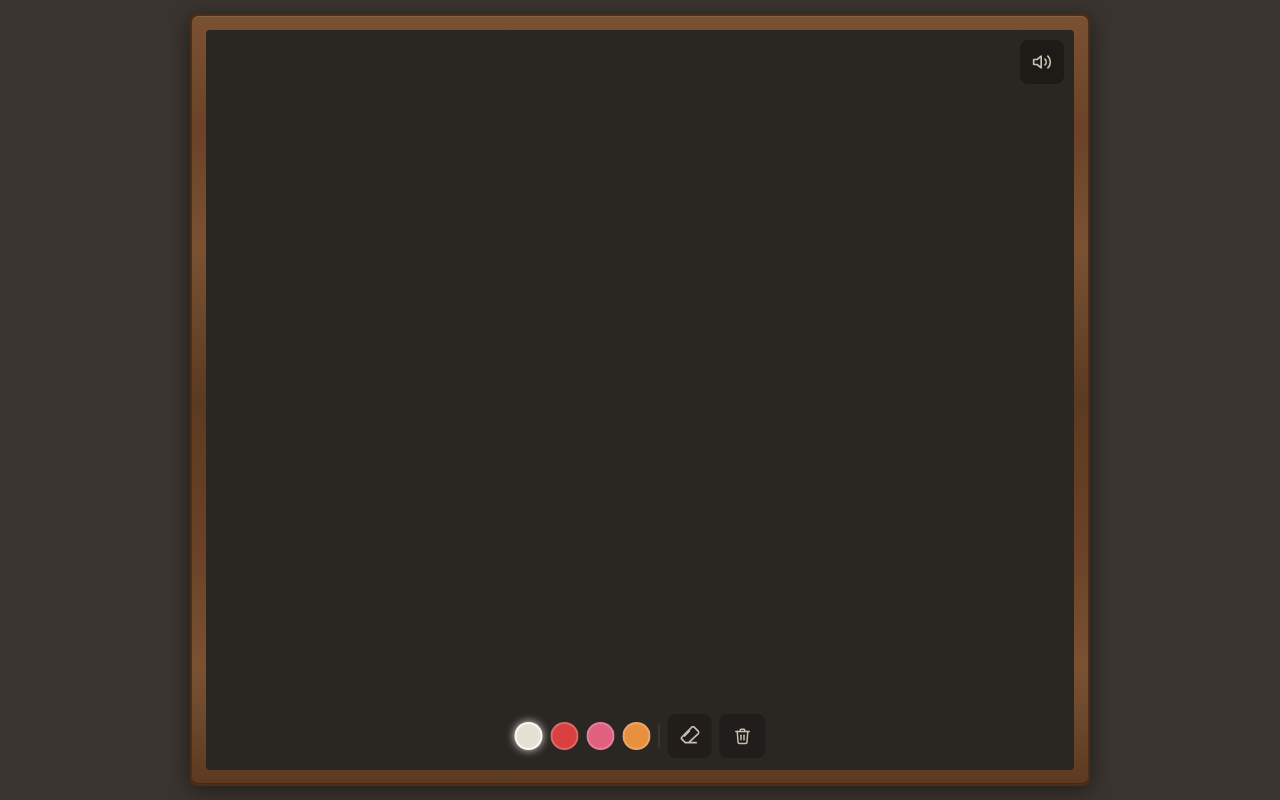
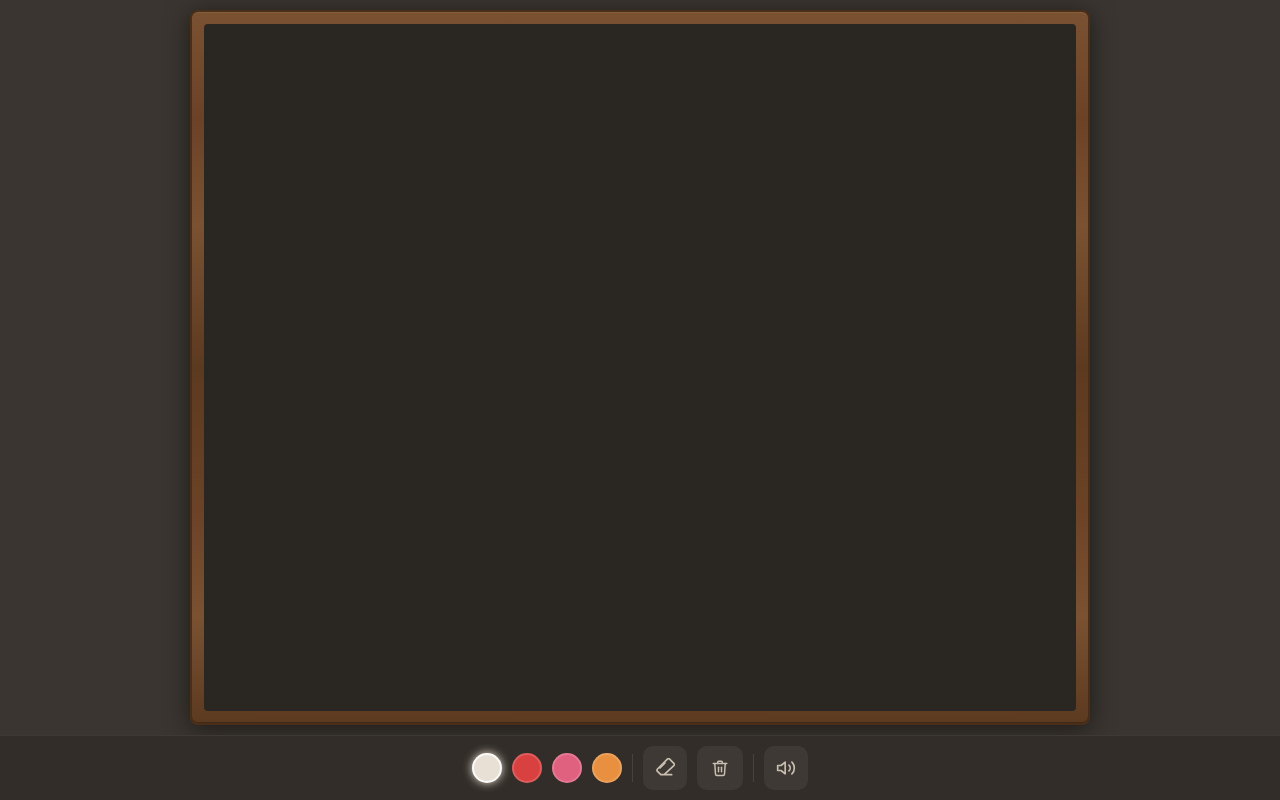
Before and after one commit to adhil213/slate, a React (Vite) app: page / in a window 1280 px wide. Built offline with nearby package versions, Linux system fonts and the light colour scheme.

Commit message:
feat: refactor App and SlateControls styles for improved layout and consistency

```diff
--- a/src/App.tsx
+++ b/src/App.tsx
@@ -7,19 +7,25 @@ const appStyle: React.CSSProperties = {
   width: '100%',
   height: '100%',
   display: 'flex',
+  flexDirection: 'column',
+  background: '#3a3530',
+  overflow: 'hidden',
+}
+
+const slateAreaStyle: React.CSSProperties = {
+  flex: 1,
+  display: 'flex',
   alignItems: 'center',
   justifyContent: 'center',
-  background: '#3a3530',
-  overflow: 'hidden',
-  position: 'relative',
+  padding: '10px 14px',
+  minHeight: 0,
 }
 
 const slateFrameStyle: React.CSSProperties = {
-  width: 'calc(100% - 28px)',
-  height: 'calc(100% - 28px)',
+  width: '100%',
+  height: '100%',
   maxWidth: 900,
-  maxHeight: 1200,
-  padding: 14,
+  padding: 12,
   background: `
     linear-gradient(180deg,
       #7a5232 0%, #6b4226 15%, #7a5232 30%,
@@ -34,7 +40,6 @@ const slateFrameStyle: React.CSSProperties = {
   `,
   border: '2px solid #4a2e18',
   overflow: 'hidden',
-  position: 'relative',
   touchAction: 'none',
   boxSizing: 'border-box',
 }
@@ -75,9 +80,13 @@ export default function App() {
 
   return (
     <div style={appStyle}>
+      <div style={slateAreaStyle}>
         <div style={slateFrameStyle}>
           <div style={slateInnerStyle}>
             <SlateCanvas ref={slateRef} />
+          </div>
+        </div>
+      </div>
       <SlateControls
         tool={tool}
         chalkColor={chalkColor}
@@ -86,7 +95,5 @@ export default function App() {
         onClear={handleClear}
       />
     </div>
-      </div>
-    </div>
   )
 }
--- a/src/components/SlateControls.tsx
+++ b/src/components/SlateControls.tsx
@@ -11,16 +11,26 @@ interface SlateControlsProps {
   onClear: () => void
 }
 
+const barStyle: React.CSSProperties = {
+  flexShrink: 0,
+  display: 'flex',
+  alignItems: 'center',
+  justifyContent: 'center',
+  gap: 10,
+  padding: '10px 14px',
+  background: '#322d28',
+  borderTop: '1px solid rgba(255,255,255,0.06)',
+}
+
 const btnBase: React.CSSProperties = {
   width: 44,
   height: 44,
-  borderRadius: 8,
+  borderRadius: 10,
   display: 'flex',
   alignItems: 'center',
   justifyContent: 'center',
-  fontSize: 18,
   color: '#c8bfb0',
-  background: 'rgba(0,0,0,0.25)',
+  background: 'rgba(255,255,255,0.06)',
   transition: 'background 0.15s, color 0.15s',
   flexShrink: 0,
 }
@@ -31,34 +41,24 @@ const btnActive: React.CSSProperties = {
   color: '#fff',
 }
 
-const containerStyle: React.CSSProperties = {
-  position: 'absolute',
-  bottom: 12,
-  left: '50%',
-  transform: 'translateX(-50%)',
-  display: 'flex',
-  gap: 8,
-  alignItems: 'center',
-  zIndex: 10,
-}
-
-const soundStyle: React.CSSProperties = {
-  position: 'absolute',
-  top: 10,
-  right: 10,
-  zIndex: 10,
+const dividerStyle: React.CSSProperties = {
+  width: 1,
+  height: 28,
+  background: 'rgba(255,255,255,0.1)',
+  flexShrink: 0,
 }
 
 const colorDot = (color: string, active: boolean): React.CSSProperties => ({
-  width: 28,
-  height: 28,
+  width: 30,
+  height: 30,
   borderRadius: '50%',
   background: color,
-  border: active ? '2px solid rgba(255,255,255,0.8)' : '2px solid rgba(255,255,255,0.2)',
-  boxShadow: active ? `0 0 8px ${color}` : 'none',
+  border: active ? '2.5px solid rgba(255,255,255,0.85)' : '2px solid rgba(255,255,255,0.15)',
+  boxShadow: active ? `0 0 10px ${color}` : 'none',
   transition: 'border 0.15s, box-shadow 0.15s',
   cursor: 'pointer',
   flexShrink: 0,
+  padding: 0,
 })
 
 export default function SlateControls({ tool, chalkColor, onToolChange, onColorChange, onClear }: SlateControlsProps) {
@@ -88,40 +88,7 @@ export default function SlateControls({ tool, chalkColor, onToolChange, onColorC
   }, [])
 
   return (
-    <>
-      <div
-        style={soundStyle}
-        onPointerDown={(e) => e.stopPropagation()}
-      >
-        <button
-          onClick={toggleMute}
-          style={{
-            ...btnBase,
-            background: 'rgba(0,0,0,0.3)',
-          }}
-          aria-label={muted ? 'Unmute chalk sound' : 'Mute chalk sound'}
-          title={muted ? 'Sound off' : 'Sound on'}
-        >
-          {muted ? (
-            <svg width="20" height="20" viewBox="0 0 24 24" fill="none" stroke="currentColor" strokeWidth="2" strokeLinecap="round" strokeLinejoin="round">
-              <polygon points="11 5 6 9 2 9 2 15 6 15 11 19 11 5" />
-              <line x1="23" y1="9" x2="17" y2="15" />
-              <line x1="17" y1="9" x2="23" y2="15" />
-            </svg>
-          ) : (
-            <svg width="20" height="20" viewBox="0 0 24 24" fill="none" stroke="currentColor" strokeWidth="2" strokeLinecap="round" strokeLinejoin="round">
-              <polygon points="11 5 6 9 2 9 2 15 6 15 11 19 11 5" />
-              <path d="M19.07 4.93a10 10 0 0 1 0 14.14" />
-              <path d="M15.54 8.46a5 5 0 0 1 0 7.07" />
-            </svg>
-          )}
-        </button>
-      </div>
-
-      <div
-        style={containerStyle}
-        onPointerDown={(e) => e.stopPropagation()}
-      >
+    <div style={barStyle}>
       {CHALK_COLORS.map((c) => (
         <button
           key={c}
@@ -132,7 +99,7 @@ export default function SlateControls({ tool, chalkColor, onToolChange, onColorC
         />
       ))}
 
-        <div style={{ width: 1, height: 24, background: 'rgba(255,255,255,0.15)', flexShrink: 0 }} />
+      <div style={dividerStyle} />
 
       <button
         onClick={() => onToolChange(tool === 'chalk' ? 'eraser' : 'chalk')}
@@ -156,10 +123,10 @@ export default function SlateControls({ tool, chalkColor, onToolChange, onColorC
         onClick={handleClear}
         style={{
           ...btnBase,
-            background: showConfirm ? 'rgba(180,60,40,0.5)' : 'rgba(0,0,0,0.25)',
-            fontSize: 13,
+          background: showConfirm ? 'rgba(180,60,40,0.5)' : 'rgba(255,255,255,0.06)',
           width: 'auto',
           padding: '0 14px',
+          fontSize: 13,
           fontWeight: 500,
         }}
         aria-label={showConfirm ? 'Confirm clear' : 'Clear slate'}
@@ -175,7 +142,29 @@ export default function SlateControls({ tool, chalkColor, onToolChange, onColorC
           </svg>
         )}
       </button>
+
+      <div style={dividerStyle} />
+
+      <button
+        onClick={toggleMute}
+        style={btnBase}
+        aria-label={muted ? 'Unmute chalk sound' : 'Mute chalk sound'}
+        title={muted ? 'Sound off' : 'Sound on'}
+      >
+        {muted ? (
+          <svg width="20" height="20" viewBox="0 0 24 24" fill="none" stroke="currentColor" strokeWidth="2" strokeLinecap="round" strokeLinejoin="round">
+            <polygon points="11 5 6 9 2 9 2 15 6 15 11 19 11 5" />
+            <line x1="23" y1="9" x2="17" y2="15" />
+            <line x1="17" y1="9" x2="23" y2="15" />
+          </svg>
+        ) : (
+          <svg width="20" height="20" viewBox="0 0 24 24" fill="none" stroke="currentColor" strokeWidth="2" strokeLinecap="round" strokeLinejoin="round">
+            <polygon points="11 5 6 9 2 9 2 15 6 15 11 19 11 5" />
+            <path d="M19.07 4.93a10 10 0 0 1 0 14.14" />
+            <path d="M15.54 8.46a5 5 0 0 1 0 7.07" />
+          </svg>
+        )}
+      </button>
     </div>
-    </>
   )
 }
```
Lines whose indentation alone changed are shown as unchanged.
